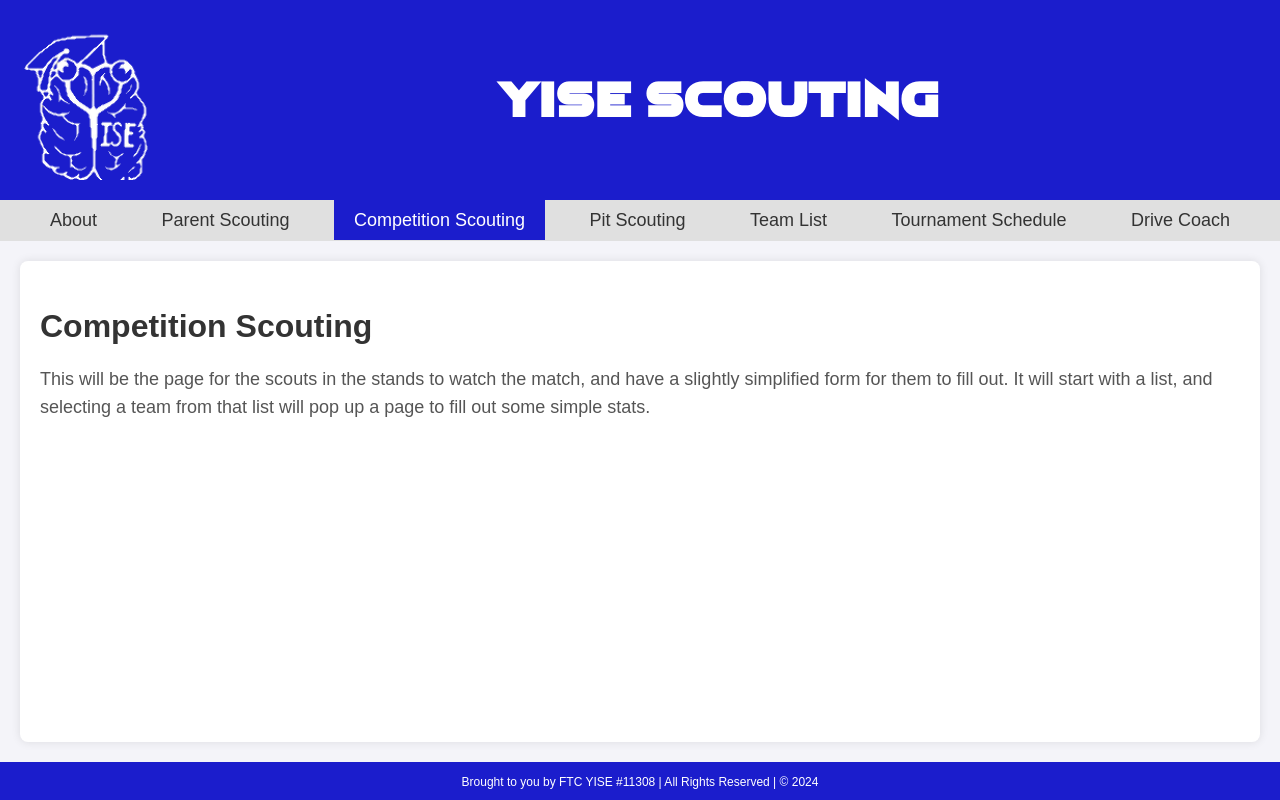
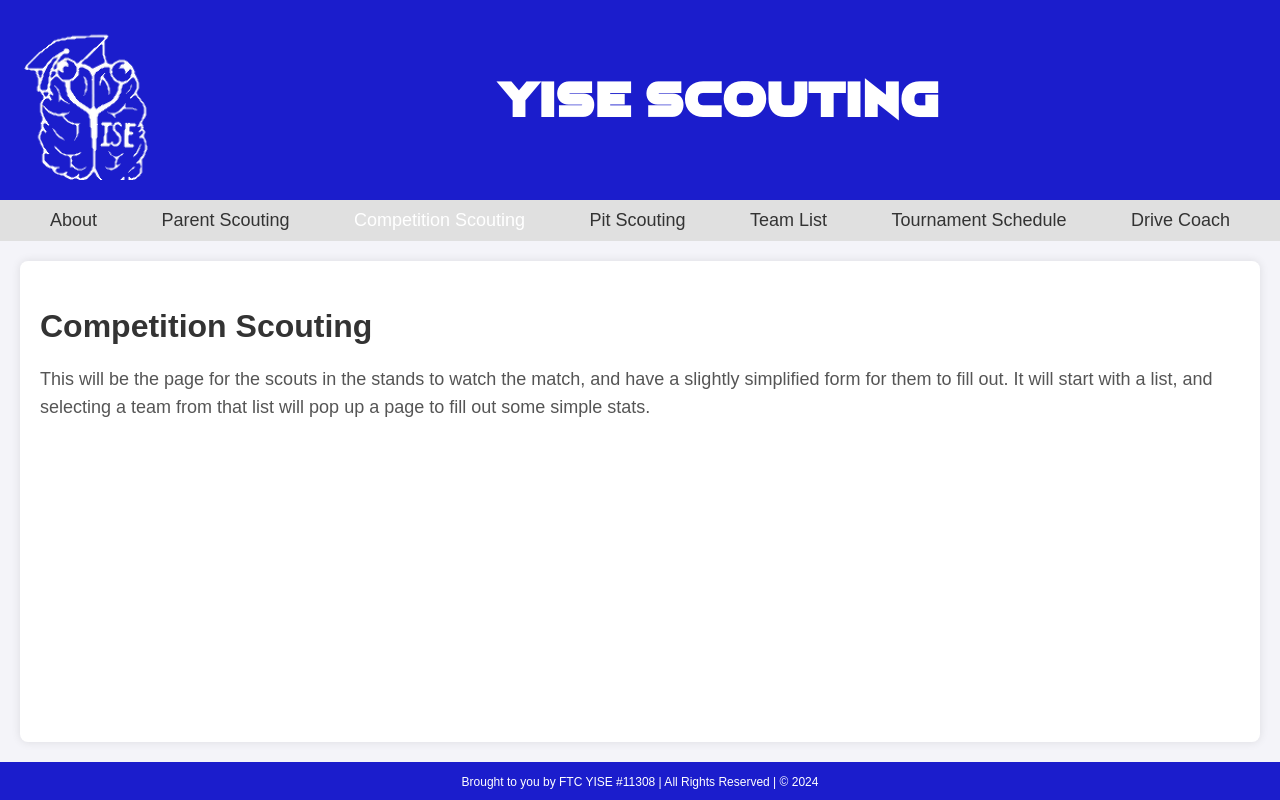
Before and after one commit to sddavy/YISE_Scout, a plain HTML site: page competition-scouting.html in a window 1280 px wide. Drawn offline with Linux system fonts and the light colour scheme.

Commit message:
Update competition-scouting.html

```diff
--- a/competition-scouting.html
+++ b/competition-scouting.html
@@ -4,6 +4,8 @@
     <meta charset="UTF-8">
     <meta name="viewport" content="width=device-width, initial-scale=1.0">
     <title>Competition Scouting - YISE Scouting</title>
+
+    <link rel="icon" href="yise.png" type="image/png">
 
     <!-- Custom font-face rule for the Aerospace font -->
     <style>
@@ -83,7 +85,7 @@
 
         /* Active tab style - No rounded corners, blue background */
         nav a.active {
-            background-color: #1b1dcc; /* Blue background for active tab */
+            background-color: #e0e0e0; /* Blue background for active tab */
             color: white;
             border-radius: 0; /* Remove rounded corners */
         }
```
